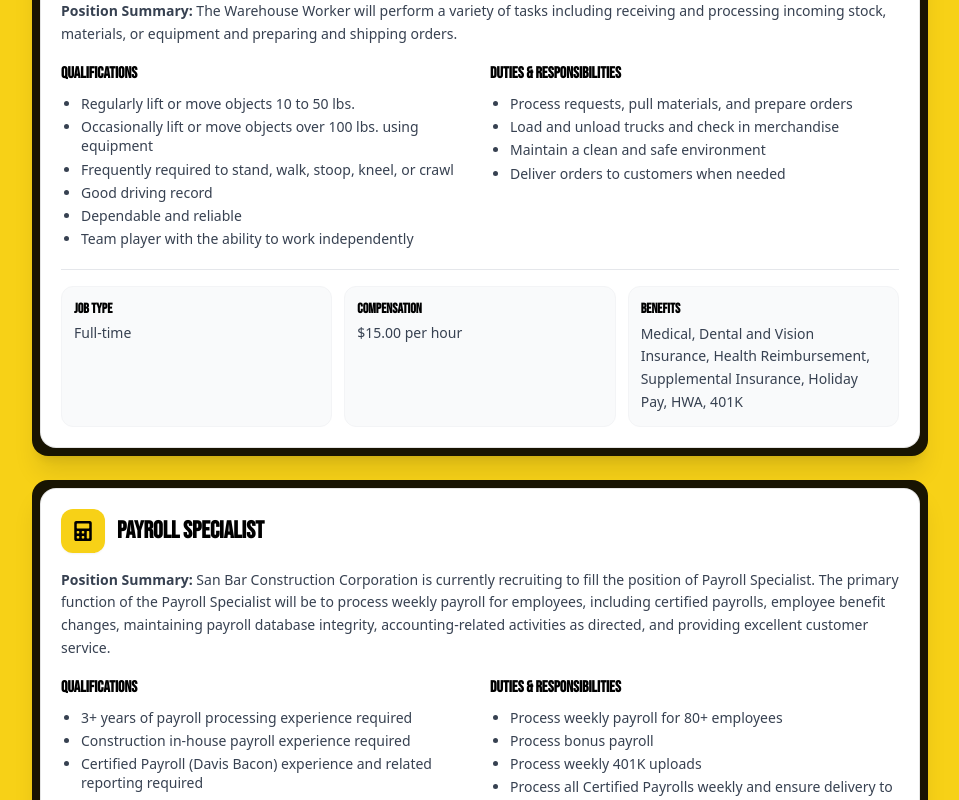
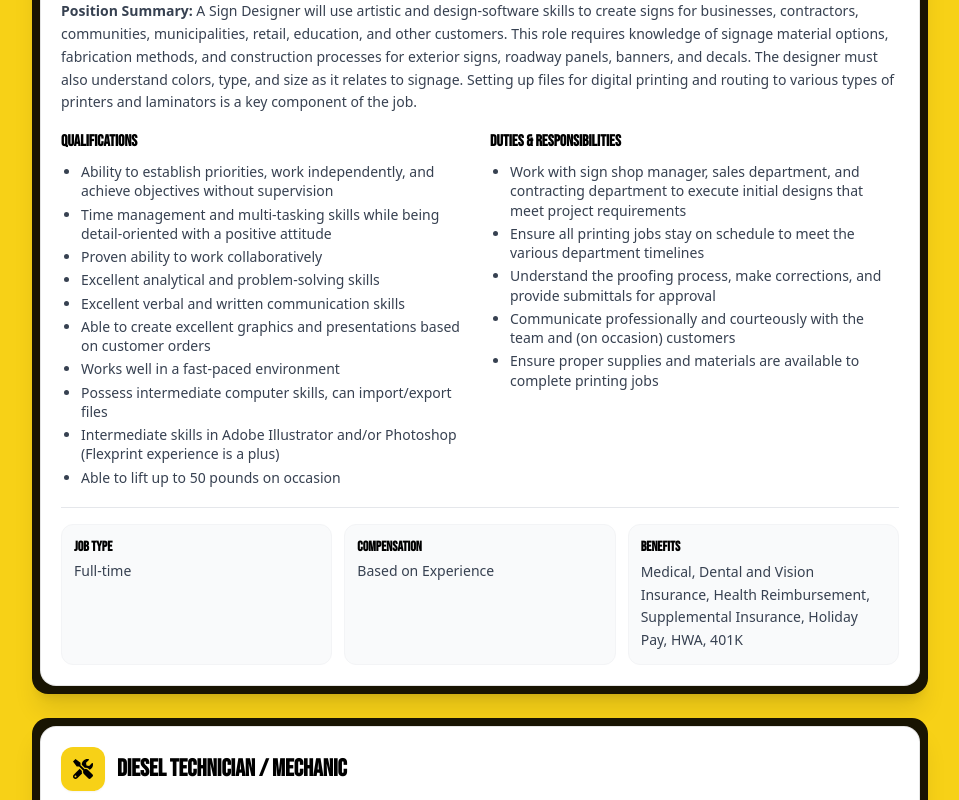
Before and after one commit to JoedyMcconn/SANBARCC, a Next.js app in the folder frontend/: page /job-opportunities in a window 1280 px wide. Shown: the part 1820-2620 px from the top of the page, without its empty margins (160-1119 px from the left). Built offline with nearby package versions, Linux system fonts and the light colour scheme.

Commit message:
adding three jobs and taking off payroll specialist

```diff
--- a/frontend/src/app/job-opportunities/page.tsx
+++ b/frontend/src/app/job-opportunities/page.tsx
@@ -1,6 +1,6 @@
 import React from 'react';
 import Link from 'next/link';
-import {FaTools, FaWarehouse, FaTruck, FaCalculator} from 'react-icons/fa';
+import {FaTools, FaWarehouse, FaTruck, FaCalculator, FaSign} from 'react-icons/fa';
 
 interface JobPositionProps {
     title: string;
@@ -182,6 +182,62 @@ export default function JobOpportunities() {
             />
 
             <JobPosition
+                title="Sign Designer - Signage"
+                icon={<FaSign />}
+                summary="A Sign Designer will use artistic and design-software skills to create signs for businesses, contractors, communities, municipalities, retail, education, and other customers. This role requires knowledge of signage material options, fabrication methods, and construction processes for exterior signs, roadway panels, banners, and decals. The designer must also understand colors, type, and size as it relates to signage. Setting up files for digital printing and routing to various types of printers and laminators is a key component of the job."
+                qualifications={[
+                    "Ability to establish priorities, work independently, and achieve objectives without supervision",
+                    "Time management and multi-tasking skills while being detail-oriented with a positive attitude",
+                    "Proven ability to work collaboratively",
+                    "Excellent analytical and problem-solving skills",
+                    "Excellent verbal and written communication skills",
+                    "Able to create excellent graphics and presentations based on customer orders",
+                    "Works well in a fast-paced environment",
+                    "Possess intermediate computer skills, can import/export files",
+                    "Intermediate skills in Adobe Illustrator and/or Photoshop (Flexprint experience is a plus)",
+                    "Able to lift up to 50 pounds on occasion"
+                ]}
+                responsibilities={[
+                    "Work with sign shop manager, sales department, and contracting department to execute initial designs that meet project requirements",
+                    "Ensure all printing jobs stay on schedule to meet the various department timelines",
+                    "Understand the proofing process, make corrections, and provide submittals for approval",
+                    "Communicate professionally and courteously with the team and (on occasion) customers",
+                    "Ensure proper supplies and materials are available to complete printing jobs"
+                ]}
+                jobType="Full-time"
+                compensation="Based on Experience"
+                benefits="Medical, Dental and Vision Insurance, Health Reimbursement, Supplemental Insurance, Holiday Pay, HWA, 401K"
+            />
+
+            <JobPosition
+                title="Diesel Technician / Mechanic"
+                icon={<FaTools />}
+                summary="San Bar Construction Corporation is currently recruiting to fill the position of Diesel Technician / Mechanic. The primary duties include diagnosis, repair, and maintenance of primarily diesel-powered vehicles, equipment, light-duty trucks, and heavy-duty trucks. San Bar Construction repairs, rebuilds, and manufactures specialized equipment for highway striping, guardrail, rumble strip, and ultra-high-pressure water blasting in a large climate-controlled mechanic shop."
+                qualifications={[
+                    "Minimum of 5 years automotive/diesel mechanic experience",
+                    "Valid driver license required; CDL license is a plus but not required",
+                    "Proficiency with maintenance and repair tools",
+                    "Strong attention to detail",
+                    "Ability to meet all company, government, and equipment-related safety requirements",
+                    "Ability to communicate effectively with operators, supervisors, and co-workers",
+                    "Physically fit and able to lift up to 60 pounds",
+                    "Capable of climbing, kneeling, twisting, and bending as required to complete necessary repairs"
+                ]}
+                responsibilities={[
+                    "Perform inspections, diagnosis, troubleshooting, maintenance, and repair of highway safety construction vehicles and equipment",
+                    "Analyze diagnostic test results",
+                    "Service vehicles and equipment as required to ensure safe and proper operation",
+                    "Operate equipment such as forklifts, skid loaders, stationary and portable air compressors, brooms, boom trucks, and other industry-related equipment",
+                    "Diagnose and repair a wide variety of mechanical and electrical equipment",
+                    "Read and understand specifications, schematics, and manuals",
+                    "Ensure cleanliness of the shop"
+                ]}
+                jobType="Full-time"
+                compensation="Dependent on Experience"
+                benefits="Medical, Dental and Vision Insurance, HRA, Supplemental Insurance, Holiday Pay, HWA, 401K, Vacation"
+            />
+
+            <JobPosition
                 title="Warehouse Worker"
                 icon={<FaWarehouse />}
                 summary="The Warehouse Worker will perform a variety of tasks including receiving and processing incoming stock, materials, or equipment and preparing and shipping orders."
@@ -205,37 +261,31 @@ export default function JobOpportunities() {
             />
 
             <JobPosition
-                title="Payroll Specialist"
-                icon={<FaCalculator />}
-                summary="San Bar Construction Corporation is currently recruiting to fill the position of Payroll Specialist. The primary function of the Payroll Specialist will be to process weekly payroll for employees, including certified payrolls, employee benefit changes, maintaining payroll database integrity, accounting-related activities as directed, and providing excellent customer service."
+                title="Sign Shop Laborer - Entry Level"
+                icon={<FaSign />}
+                summary="San Bar Construction Corp. is hiring full-time entry-level Sign Shop Laborers. Training will be provided for those with the desire to learn and advance with this dynamic company."
                 qualifications={[
-                    "3+ years of payroll processing experience required",
-                    "Construction in-house payroll experience required",
-                    "Certified Payroll (Davis Bacon) experience and related reporting required",
-                    "Strong work ethic, professional integrity, and reliability in handling highly confidential information",
-                    "Strong time management and organizational skills",
-                    "Self-starter capable of working with minimal supervision",
-                    "Strong Excel skills",
-                    "Strong Microsoft Office skills",
-                    "Experience with General Ledger account responsibilities as assigned by the Controller"
+                    "Detail oriented",
+                    "Dependable and reliable",
+                    "Ability to work in a fast-paced environment",
+                    "Work independently and in a team environment",
+                    "A self-starter",
+                    "Ability to multi-task",
+                    "Ability to lift 25 to 30 lbs.",
+                    "Stand for long periods of time",
+                    "Knowledge of using a tape measurer preferred",
+                    "Good communication skills"
                 ]}
                 responsibilities={[
-                    "Process weekly payroll for 80+ employees",
-                    "Process bonus payroll",
-                    "Process weekly 401K uploads",
-                    "Process all Certified Payrolls weekly and ensure delivery to job-specific contractors",
-                    "Enter new employee information during onboarding and deactivate employees during offboarding",
-                    "Process employee changes including pay rates, tax withholding, direct deposit, and deductions",
-                    "Calculate child support garnishments and liens and coordinate third-party payroll payments",
-                    "Maintain vacation and sick leave records and monitor accuracy",
-                    "Provide exceptional customer service to employees",
-                    "Serve as a resource for employee payroll and paystub questions",
-                    "Perform all other duties as assigned"
+                    "Manufacture signs, banners, and digital printed media",
+                    "Cut metal, wood, and other materials as required",
+                    "Operate various saws and equipment"
                 ]}
                 jobType="Full-time"
-                compensation="Dependent on Experience"
-                benefits="Medical, Dental and Vision Insurance, Health Reimbursement Account (HRA), Supplemental Insurance, Holiday Pay, Healthy Workplace Act Sick Leave (HWA), 401K, and Vacation Leave"
+                compensation="$14.50 per hour"
+                benefits="Medical, Dental and Vision Insurance, Health Reimbursement, Supplemental Insurance, Holiday Pay, HWA, 401K"
             />
+
 
             <JobPosition
                 title="CDL Driver"
```
